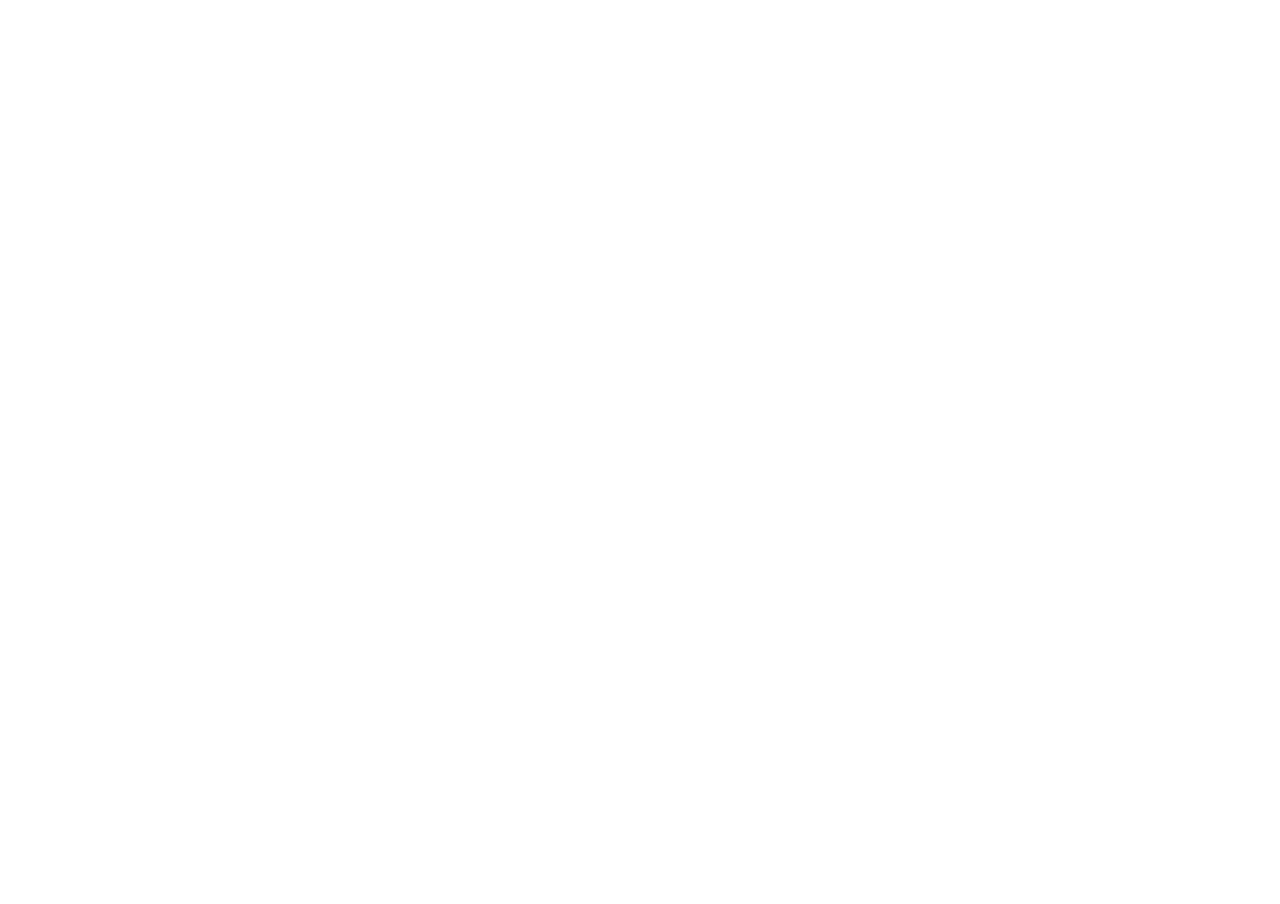
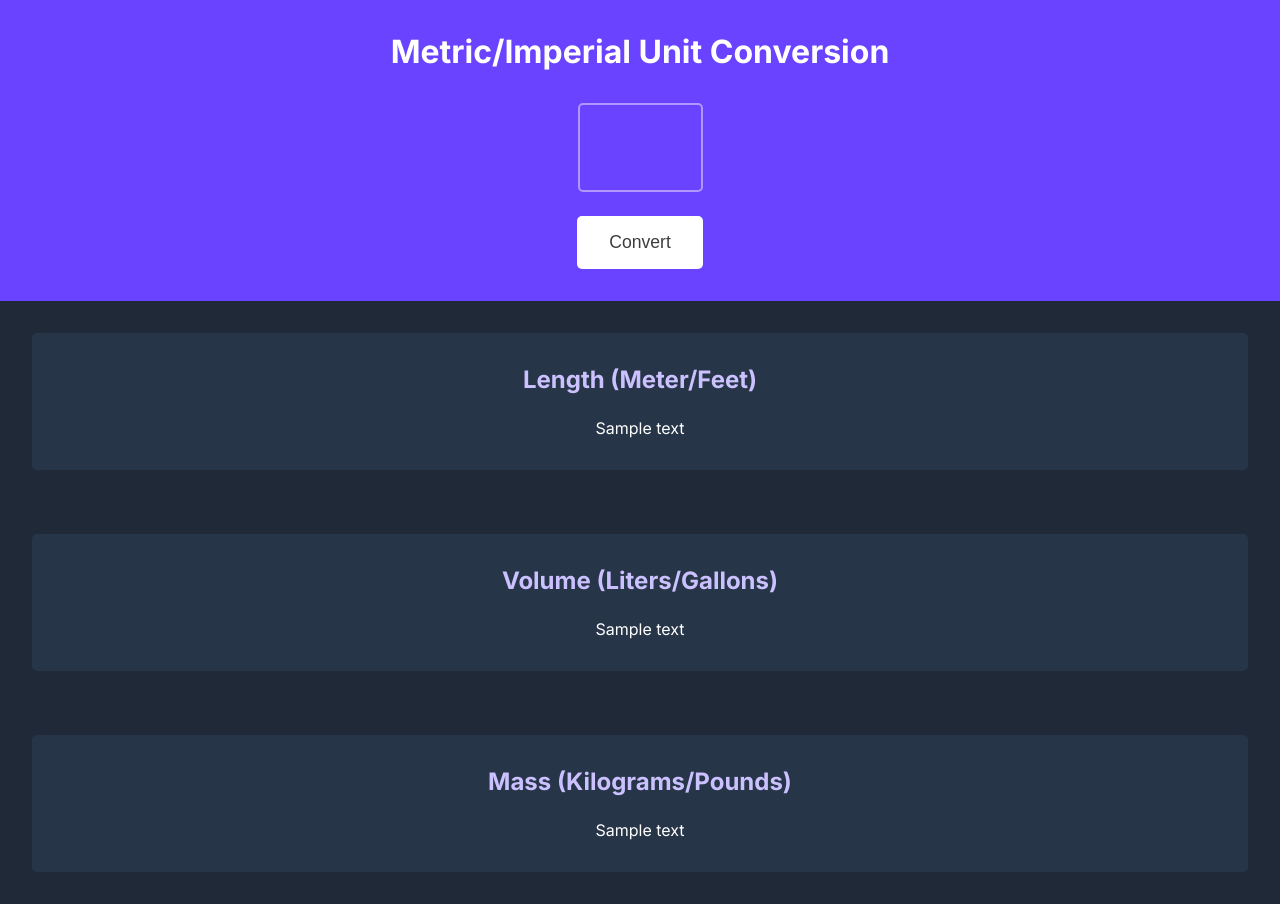
Before and after one commit to rjescobedo/unit-converter, a website built with Vite: page index.html in a window 1280 px wide. Before the commit the page ends 800 px from the top, so only its background shows below. Built offline with nearby package versions, Linux system fonts and the light colour scheme.

Commit message:
updated html and css

```diff
--- a/index.css
+++ b/index.css
@@ -1,3 +1,79 @@
 body {
     margin: 0;
+    font-family: "Inter", serif;
+    text-align: center;
 }
+
+.input-container{
+    display: flex;
+    justify-content: center;
+    align-items: center;
+    flex-direction: column;
+    margin: 0;
+    background-color: #6943FF;
+}
+
+.input-container h1 {
+    margin: 0;
+    padding: 2rem;
+    color: white;
+}
+
+.input-container input {
+    background-color: #6943FF;
+    border: 2px solid #B295FF;
+    border-radius: 5px;
+    color: white;
+    font-weight: bolder;
+    font-size: 4rem;
+    height: 83px;
+    width: 117px;
+    margin-bottom: 1.5rem;
+    text-align: center;
+}
+
+.input-container button {
+    background-color: white;
+    color: #3d3d3d;
+    border-radius: 5px;
+    border: none;
+    font-size: 1.1rem;
+    padding: 1rem 2rem;
+    margin-bottom: 2rem;
+}
+
+.input-container button:hover {
+    cursor: pointer;
+    opacity: .9;
+}
+
+.conversion-container {
+    background-color: #1F2937;
+    display: flex;
+    justify-content: center;
+    flex-direction: column;
+}
+
+.container-box {
+    display: flex;
+    justify-content: center;
+    align-items: center;
+    flex-direction: column;
+    background-color: #273549;
+    margin: 2rem;
+    padding: 2rem;
+    border-radius: 5px;
+}
+
+.container-box h3 {
+    color: #CCC1FF;
+    margin: 0 0 1.5rem 0;
+    padding: 0;
+    font-size: 1.5rem;
+}
+
+.container-box p {
+    color: white;
+    padding: 0;
+    margin: 0;
+}
--- a/index.html
+++ b/index.html
@@ -1,8 +1,35 @@
-<html>
-    <head>
-        <link rel="stylesheet" href="index.css">
-    </head>
-    <body>
-        <script src="index.js"></script>
-    </body>
+<!DOCTYPE html>
+<html lang="en">
+<head>
+    <meta charset="UTF-8">
+    <meta name="viewport" content="width=device-width, initial-scale=1.0">
+    <title>Unit Converter</title>
+    <link rel="stylesheet" href="index.css">
+    <link rel="preconnect" href="https://fonts.googleapis.com">
+    <link rel="preconnect" href="https://fonts.gstatic.com" crossorigin>
+    <link href="https://fonts.googleapis.com/css2?family=Dancing+Script:wght@400..700&family=Inter:ital,opsz,wght@0,14..32,100..900;1,14..32,100..900&display=swap" rel="stylesheet">
+    <script src="index.js" defer></script>
+</head>
+<body>
+    <div class="input-container">
+        <h1>Metric/Imperial Unit Conversion</h1>
+        <input type="text" name="input-converter" id="input-converter">
+        <button id="convert-btn">Convert</button>
+    </div>
+    <div class="conversion-container">
+        <div class="container-box">
+            <h3>Length (Meter/Feet)</h3>
+            <p id="meter-feet-ui">Sample text</p>
+        </div>
+        <div class="container-box">
+            <h3>Volume (Liters/Gallons)</h3>
+            <p id="liter-gallon-ui">Sample text</p>
+        </div>
+        <div class="container-box">
+            <h3>Mass (Kilograms/Pounds)</h3>
+            <p id="kilo-pound-ui">Sample text</p>
+        </div>
+    </div>
+
+</body>
 </html>
--- a/package.json
+++ b/package.json
@@ -1,5 +1,5 @@
 {
-  "name": "Scrim-s04ja66",
+  "name": "Unit Converter",
   "description": "https://scrimba.com/the-frontend-developer-career-path-c0j/~09t",
   "scripts": {
     "start": "vite",
--- a/vite.config.js
+++ /dev/null
@@ -1,7 +0,0 @@
-import {defineConfig} from "vite"
-
-export default defineConfig({
-	plugins: [
-
-	]
-})
```
Also changed, not shown: README.md (deleted), 1 other file.
